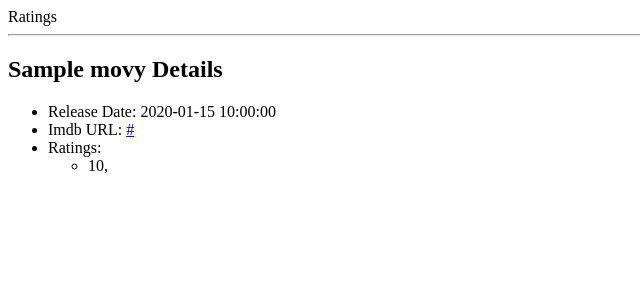
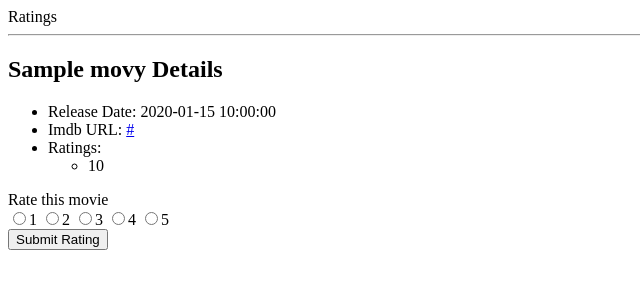
Before and after one commit to sjvass/ratings, a Flask app: page /movies/1 in a window 1280 px wide. Shown: the top 300 px of the page, without its empty margins (0-640 px from the left). Run offline with Flask 2, Linux system fonts and the light colour scheme; tables that the repository leaves empty hold one stand-in row (values such as "Sample post").

Commit message:
finished movie rating

```diff
--- a/model.py
+++ b/model.py
@@ -71,7 +71,9 @@ class Rating(db.Model):
                    user_id={self.user_id}
                    score={self.score}>"""
 
-
+# {% for rating in ratings %}
+#         {{ rating.score }},
+#         {% endfor %}
 ##############################################################################
 # Helper functions
 
--- a/server.py
+++ b/server.py
@@ -4,6 +4,7 @@ from jinja2 import StrictUndefined
 
 from flask import (Flask, render_template, redirect, request, flash,
                     session)
+
 from flask_debugtoolbar import DebugToolbarExtension
 
 from model import User, Rating, Movie, connect_to_db, db
@@ -23,6 +24,7 @@ app.jinja_env.undefined = StrictUndefined
 @app.route('/')
 def index():
     """Homepage."""
+
     return render_template("homepage.html")
 
 
@@ -38,6 +40,7 @@ def user_list():
 def register_form():
     """user registration form"""
     return render_template("register_form.html")
+
 
 @app.route('/register', methods=['POST'])
 def register_process():
@@ -56,10 +59,10 @@ def register_process():
         user = User(email=email, password=password)
         db.session.add(user)
         db.session.commit()
-
         flash("Registration complete!")
 
     return redirect('/')
+
 
 @app.route('/login', methods=['GET'])
 def login_form():
@@ -67,9 +70,10 @@ def login_form():
 
     return render_template("login_form.html")
 
+
 @app.route('/login', methods=['POST'])
 def user_login():
-    """Loggs user in"""
+    """Logs user in"""
 
     email = request.form.get("email")
     password = request.form.get("password")
@@ -92,9 +96,10 @@ def user_login():
 def logout():
     print(session)
 
-    session.pop('user_id')
-    flash("Logged out")
-    print(session)
+    if 'user_id' in session:
+        session.pop('user_id')
+        flash("Logged out")
+        print(session)
 
     return redirect('/')
 
@@ -122,15 +127,52 @@ def movie_list():
     movies = Movie.query.order_by(Movie.title).all()
     return render_template("movie_list.html", movies=movies)
 
+
 @app.route('/movies/<movie_id>')
 def movie_details(movie_id):
     """ Get the details of movie by movie id"""
 
     movie = Movie.query.filter_by(movie_id = movie_id).one()
     movie_ratings = Rating.query.filter_by(movie_id = movie_id).all()
+    scores = [str(rating.score) for rating in movie_ratings]
+    scores_str = ', '.join(scores)
+
+    return render_template('movie_details.html', movie = movie, ratings=movie_ratings, scores=scores_str)
 
 
-    return render_template('movie_details.html', movie = movie, ratings=movie_ratings)
+@app.route('/movies/<movie_id>', methods = ['POST'])
+def rate_movie(movie_id):
+    """ Store user's movie rating"""
+
+    if is_logged_in():
+        rating = int(request.form.get("rating"))
+        previous_rating = Rating.query.filter( (Rating.user_id==session['user_id']) & (Rating.movie_id==movie_id)).first()
+        if previous_rating:
+            #as previous ratings exists, update it
+            previous_rating.score = rating
+
+        else:
+            #as previous ratings does not exists, add a new record
+            new_rating = Rating(user_id=session['user_id'],movie_id=movie_id,score=rating)
+            db.session.add(new_rating)
+
+        db.session.commit()
+        flash("Rating updated")
+        return redirect('/movies/' + movie_id)
+
+    else:
+        flash("Please log in to rate this movie")
+        return redirect('/login')
+
+
+
+
+def is_logged_in():
+    """True is a user is logged in"""
+    return 'user_id' in session
+
+
+
 
 
 if __name__ == "__main__":
--- a/templates/login_form.html
+++ b/templates/login_form.html
@@ -4,11 +4,11 @@
 
     <form action="/login" method="POST">
         <label>Email: </label>
-        <input type="text" name="email">
+        <input type="text" name="email" required>
         <br>
 
         <label>Password: </label>
-        <input type="text" name="password">
+        <input type="text" name="password" required>
         <br>
 
         <button type="submit">Log In</button>
--- a/templates/movie_details.html
+++ b/templates/movie_details.html
@@ -16,12 +16,19 @@
       Ratings:
       <ul>
         <li>
-        {% for rating in ratings %}
-        {{ rating.score }},
-        {% endfor %}
+         {{ scores }}
         </li>
       </ul>
     </li>
   </ul>
+    <form action="/movies/{{movie.movie_id}}" method="POST">
+      Rate this movie<br>
+      <input type="radio" name="rating" value="1">1
+      <input type="radio" name="rating" value="2">2
+      <input type="radio" name="rating" value="3">3
+      <input type="radio" name="rating" value="4">4
+      <input type="radio" name="rating" value="5">5<br>
+      <input type="submit" value ="Submit Rating">
+    </form>
 
 {% endblock %}
```
